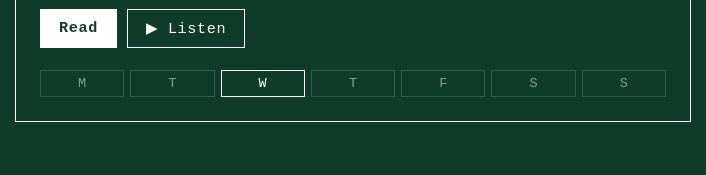
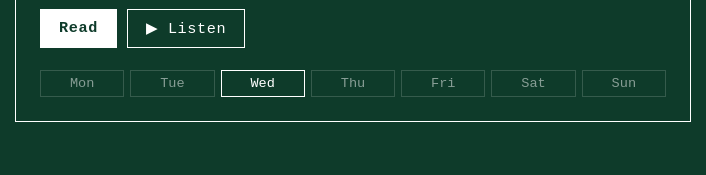
Before and after one commit to aymanwork07-cell/al-mawarid, a plain HTML site: page index.html in a window 1280 px wide. Shown: the part 264-439 px from the top of the page, 287-993 px from the left. Drawn offline with Linux system fonts and the light colour scheme; a web font is replaced by a local one.

Commit message:
Show weekday names as Mon, Tue, Wed in the week strip
Co-Authored-By: Claude Opus 5.5 <noreply@anthropic.com>
Claude-Session: https://claude.ai/code/session_01Ei3KGiGDienke1PN2tKRux

```diff
--- a/index.html
+++ b/index.html
@@ -183,7 +183,7 @@ function render(){
   const mon=new Date(now);mon.setDate(now.getDate()-((now.getDay()+6)%7));
   $('#week').innerHTML=[1,2,3,4,5,6,0].map((dw,i)=>{const d=new Date(mon);d.setDate(mon.getDate()+i);
     const done=PORTIONS.some(p=>p.day===dw&&readOn(ymd(d),p.id));
-    return `<span class="${dw===now.getDay()?'on':''} ${done?'done':''}">${'MTWTFSS'[i]}</span>`}).join('');
+    return `<span class="${dw===now.getDay()?'on':''} ${done?'done':''}">${['Mon','Tue','Wed','Thu','Fri','Sat','Sun'][i]}</span>`}).join('');
   $('#dalail').innerHTML=PORTIONS.map(p=>`<div class="row ${cur===p.id?'playing':''}" data-open="${p.id}">
       <div><div class="t">${readOn(t,p.id)?'<span class="ck">✓</span>':''}${p.n}</div><span class="m">${p.ord} portion${p.k===1?' · first':p.k===8?' · last':''}</span></div>
       <span class="tm">${DUR[p.id]?fmt(DUR[p.id]):''}${p.day===now.getDay()?'<span class="tag">TODAY</span>':''}</span>
```
